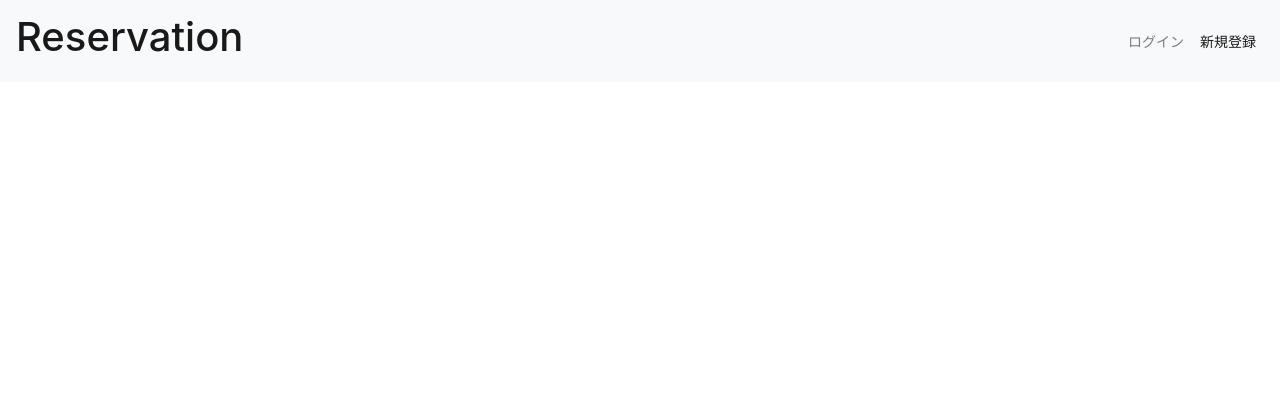
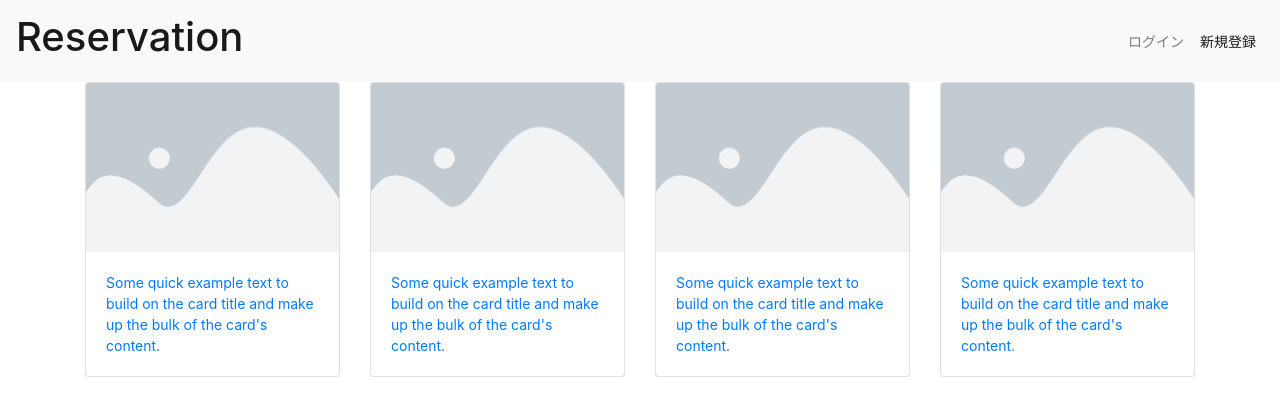
Before and after one commit to gitRock2016/stdy-my-app, an Angular app: page /products in a window 1280 px wide. Before the commit this address led to /. Shown: the top 416 px of the page. Built offline with nearby package versions, Linux system fonts and the light colour scheme.

Commit message:
サブモジュールproductに対応するURLを指定できるようにした

```diff
--- a/src/app/app-routing.module.ts
+++ b/src/app/app-routing.module.ts
@@ -6,9 +6,10 @@ import { ProductModule } from './product/product.module';
 
 
 const routes: Routes = [
+  {path:'', redirectTo:'products', pathMatch :'full'},
+  // {path:'detail', component:ProductDetailComponent},
 ];
 // {path:'', component:ProductListComponent},
-// {path:'detail', component:ProductDetailComponent},
 
 @NgModule({
   imports: [
--- a/src/app/product/product-list/product-list.component.html
+++ b/src/app/product/product-list/product-list.component.html
@@ -2,7 +2,7 @@
     <div class="row">
         <div *ngFor="let product of products; let productno = index" class="col-sm">
 
-            <a [routerLink]="['/detail']">
+            <a [routerLink]="['detail']">
                 <div class="card">
                     <img src="../../assets/img/placeholder.png" class="card-img-top" alt="...">
                     <div class="card-body">
--- a/src/app/product/product.component.html
+++ b/src/app/product/product.component.html
@@ -1 +1,2 @@
-<p>product works!</p>
+<!-- <router-outlet></router-outlet> -->
+<router-outlet></router-outlet>
```
Also changed, not shown: src/app/product/product.module.ts (+11 -3 lines).
